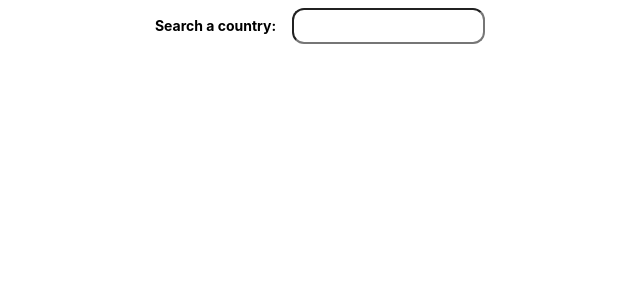
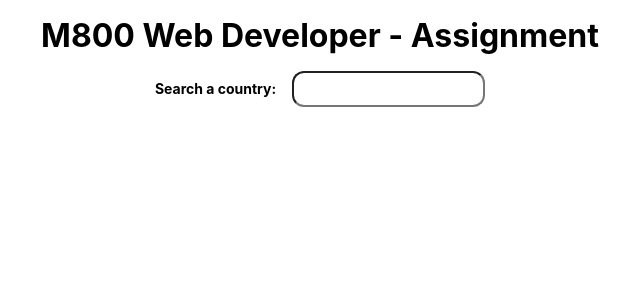
Before and after one commit to mowmee/m800-web-dev-assignment, a React (Create React App) app: page / in a window 1280 px wide. Shown: the top 300 px of the page, without its empty margins (320-960 px from the left). Built offline with nearby package versions, Linux system fonts and the light colour scheme.

Commit message:
feat: index layout

```diff
--- a/src/App.tsx
+++ b/src/App.tsx
@@ -1,18 +1,53 @@
-import { useState } from 'react';
+import { useMemo, useState } from 'react';
 import CountryInput from './components/CountryInput';
 import WeatherForecast from './components/WeatherForecast';
 import { useGeoData, useForecastData } from './hooks';
+import styled from 'styled-components';
 
 export default function App() {
   const [q, setQ] = useState('');
 
-  const { data: geoData } = useGeoData(q);
-  const { data: forecastData } = useForecastData(geoData?.[0]);
+  const { data: geoData, isValidating: isGeoLoading } = useGeoData(q);
+  const selectedGeo = geoData?.[0];
+
+  const { data: forecastData, isValidating: isForecastLoading } =
+    useForecastData(selectedGeo);
+
+  const resultCountryName = useMemo(() => {
+    switch (true) {
+      case !!selectedGeo:
+        return selectedGeo!.name;
+      case isGeoLoading || isForecastLoading:
+        return 'loading';
+      case !!q:
+        return 'No found';
+      default:
+        return '';
+    }
+  }, [selectedGeo, isGeoLoading, isForecastLoading, q]);
 
   return (
-    <div>
+    <S.Container>
+      <S.Title>{'M800 Web Developer - Assignment'}</S.Title>
       <CountryInput value={q} onValueChanged={setQ} />
+      <S.Description>{resultCountryName}</S.Description>
       <WeatherForecast data={forecastData} />
-    </div>
+    </S.Container>
   );
 }
+
+const S = {
+  Container: styled.div`
+    padding: 16px;
+    display: flex;
+    flex-direction: column;
+    gap: 8px;
+  `,
+  Title: styled.h1`
+    margin: auto;
+  `,
+  Description: styled.div`
+    margin: auto;
+    font-size: 16px;
+  `,
+};
```
